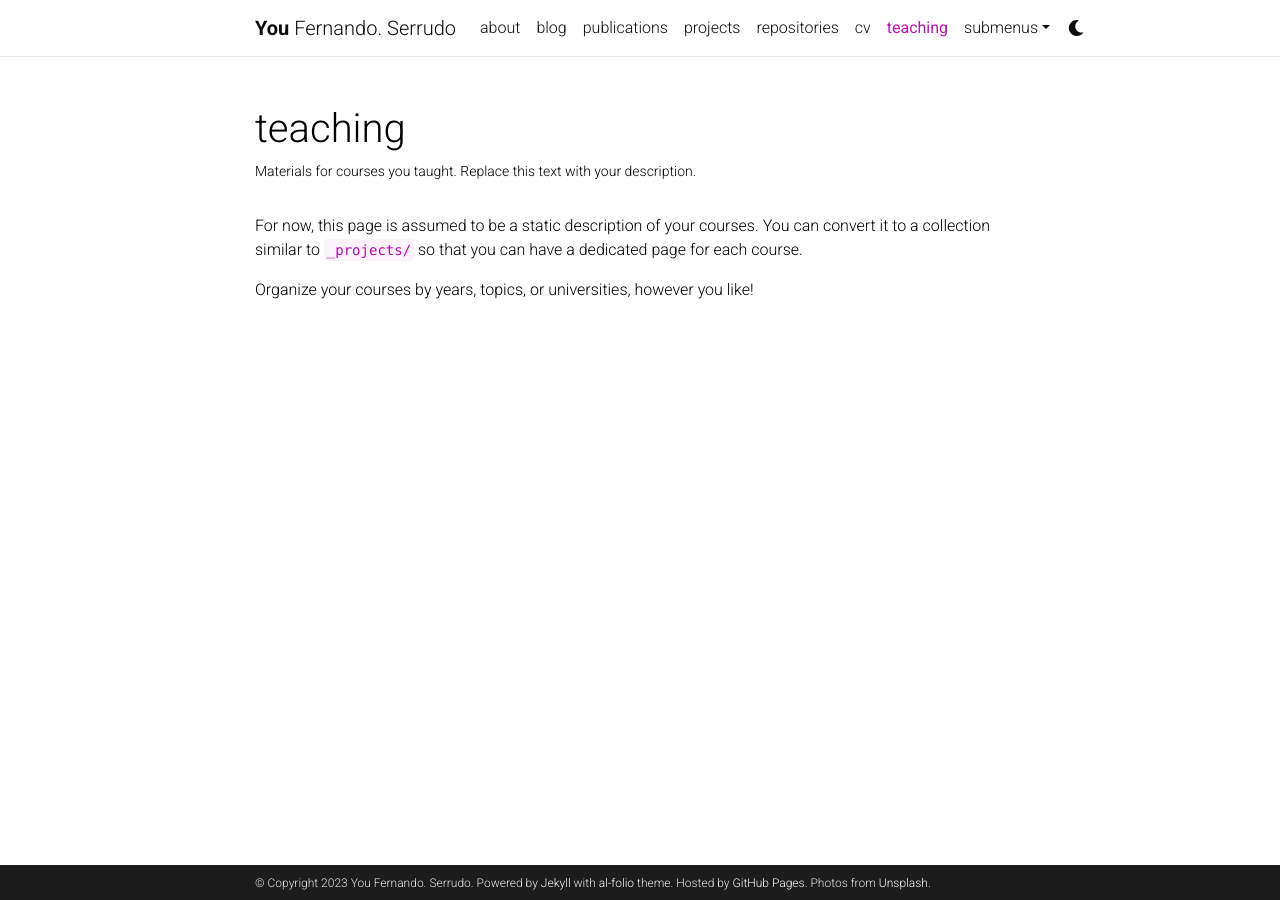
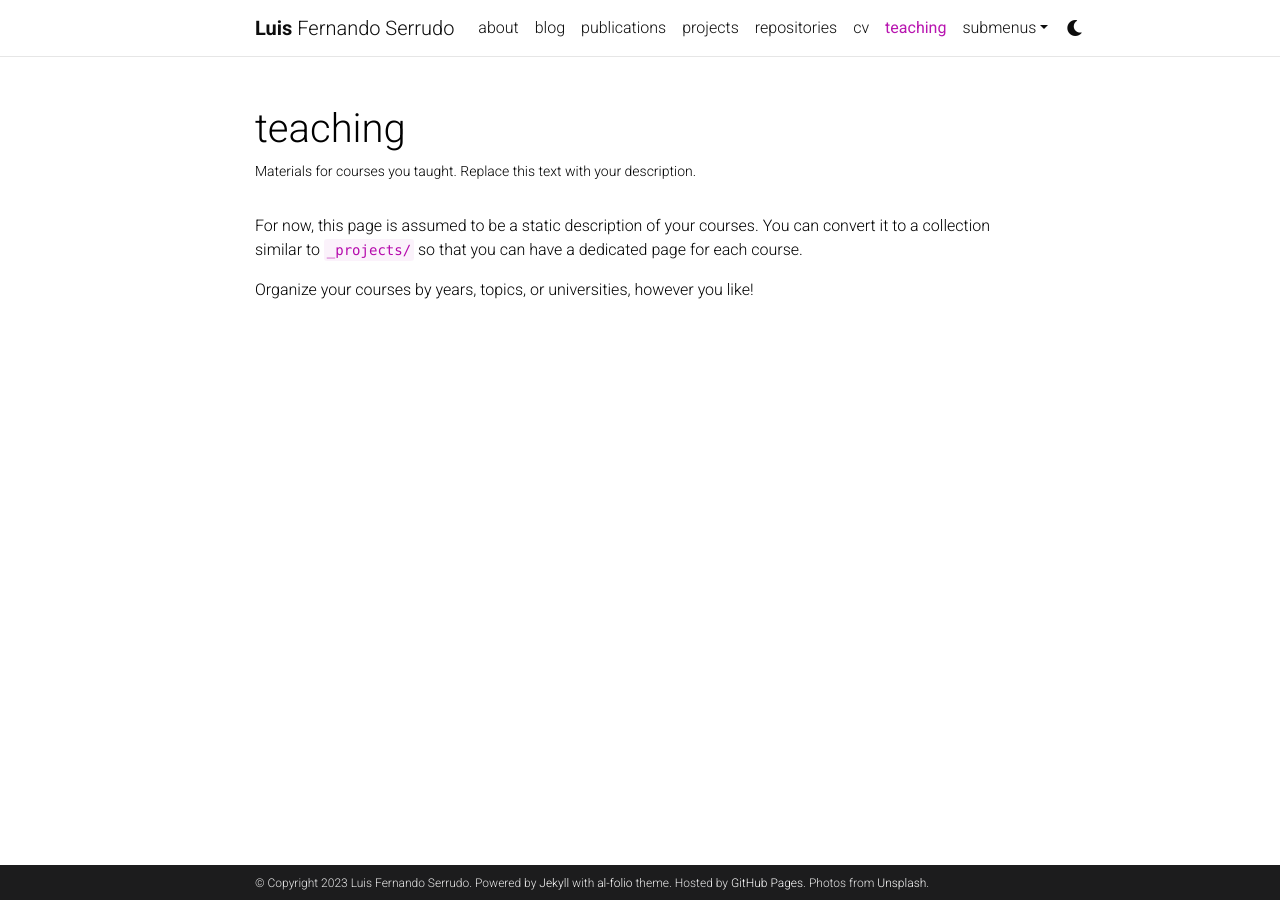
Before and after one commit to lserrudo/lserrudo.github.io, a Jekyll site: the page built from _pages/teaching.md, in a window 1280 px wide. Built offline with Jekyll 4.4.1, drawn with Linux system fonts in a browser that asks for light colours; comment, search, counter and statistics services are not loaded; a style sheet for code colours, icons or effects is not loaded.

Commit message:
Update 0

```diff
--- a/_config.yml
+++ b/_config.yml
@@ -3,8 +3,8 @@
 # -----------------------------------------------------------------------------
 
 title: blank # the website title (if blank, full name will be used instead)
-first_name: You
-middle_name: Fernando.
+first_name: Luis
+middle_name: Fernando
 last_name: Serrudo
 email: lserrudo@fen.uchile.cl
 description: > # the ">" symbol means to ignore newlines until "footer_text:"
```
